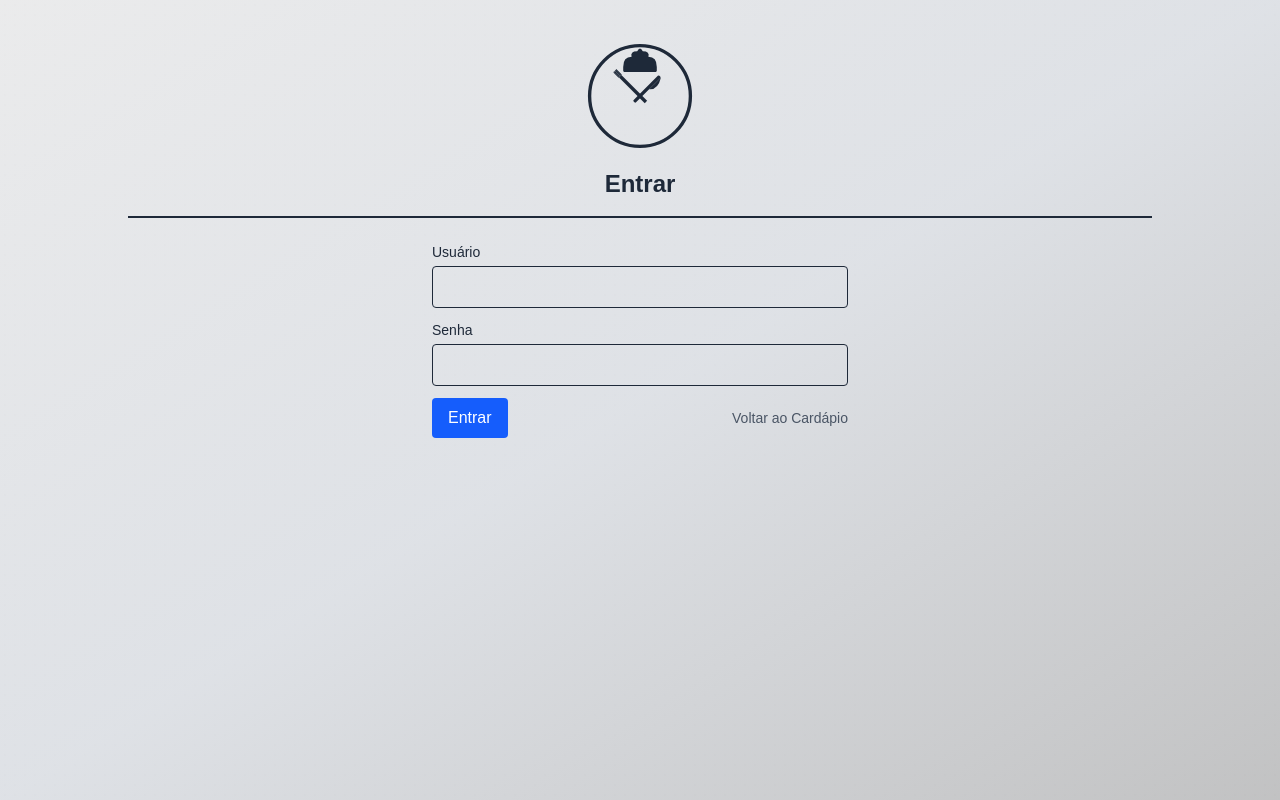
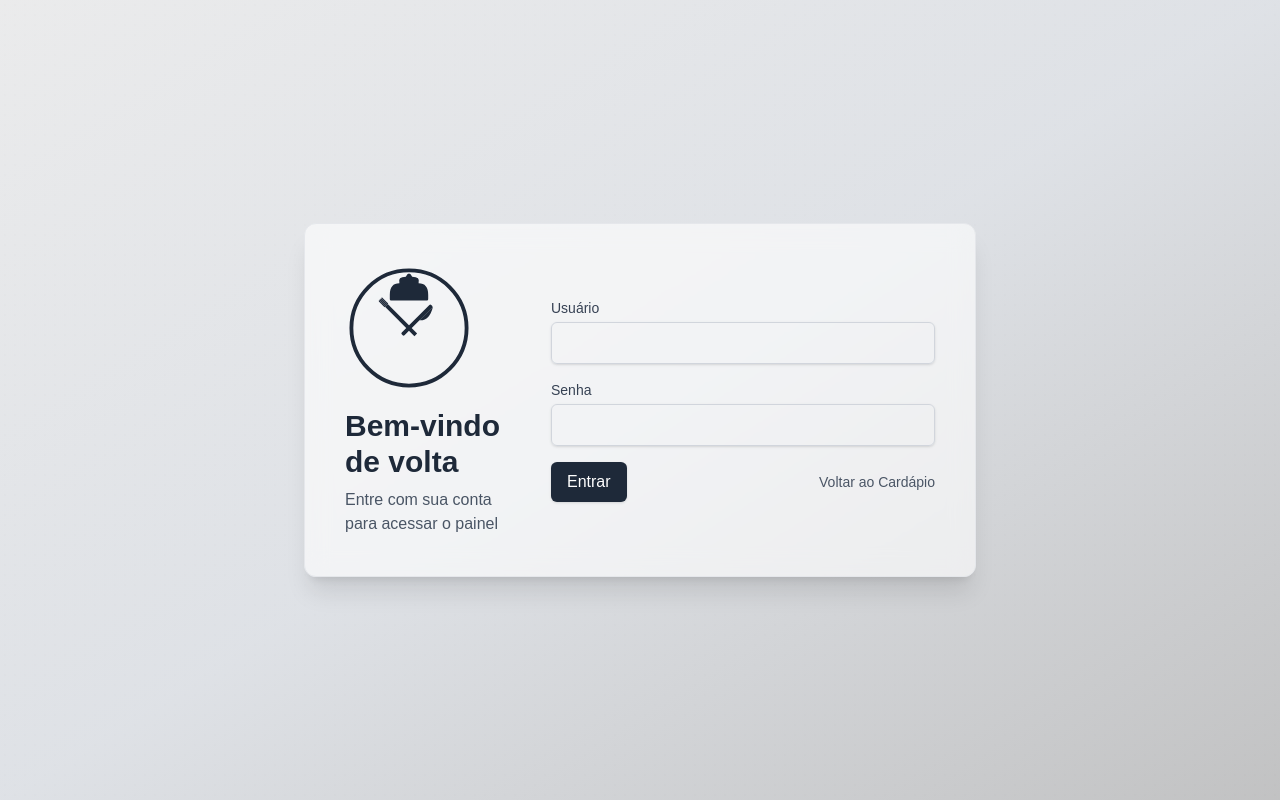
Before and after one commit to vinicius-pascoal/cardapio-digital, a Next.js app: page /login in a window 1280 px wide. Built offline with nearby package versions, Linux system fonts and the light colour scheme.

Commit message:
Redesign login page layout and styles
Updated the login page with a new layout using a centered card, improved form styling, and enhanced visual hierarchy. The form now uses more accessible labels, better spacing, and a modern look with a blurred background and shadowed card.

```diff
--- a/src/app/login/page.tsx
+++ b/src/app/login/page.tsx
@@ -42,50 +42,57 @@ export default function LoginPage() {
 
   return (
     <GraniteBackground>
-      <main className="flex flex-col items-center h-screen overflow-y-scroll overflow-x-hidden text-gray-800">
-        <Image
-          src={logo}
-          alt="Logo do Cardápio Digital"
-          className="w-28 h-28 mb-4 mt-10"
-          priority
-        />
-        <h2 className="text-2xl font-bold mb-4">Entrar</h2>
-        <div className="w-4/5 mb-6 border-gray-800 border-b-2 border-solid" />
-        <form onSubmit={handleSubmit} className="w-full max-w-md space-y-3 px-4">
+      <main className="flex items-center justify-center min-h-screen px-4 text-gray-800">
+        <div className="w-full max-w-2xl">
+          <div className="flex flex-col md:flex-row items-center gap-8 p-6 md:p-10 bg-white/60 backdrop-blur-md rounded-xl shadow-xl border border-gray-200">
+            <div className="flex-1 flex flex-col items-center md:items-start text-center md:text-left">
+              <Image src={logo} alt="Logo do Cardápio Digital" className="w-32 h-32 mb-4" priority />
+              <h2 className="text-3xl font-bold mb-2">Bem-vindo de volta</h2>
+              <p className="text-gray-600">Entre com sua conta para acessar o painel</p>
+            </div>
+
+            <div className="w-full md:w-96">
+              <form onSubmit={handleSubmit} className="space-y-4">
                 <div>
-            <label className="block text-sm mb-1">Usuário</label>
+                  <label htmlFor="username" className="block text-sm font-medium text-gray-700">Usuário</label>
                   <input
+                    id="username"
                     type="text"
                     value={username}
                     onChange={(e) => setUsername(e.target.value)}
                     required
-              className="w-full border rounded px-3 py-2"
+                    className="mt-1 block w-full rounded-md border border-gray-300 px-3 py-2 shadow-sm placeholder-gray-400 focus:outline-none focus:ring-2 focus:ring-[#1e2939]"
                   />
                 </div>
+
                 <div>
-            <label className="block text-sm mb-1">Senha</label>
+                  <label htmlFor="password" className="block text-sm font-medium text-gray-700">Senha</label>
                   <input
+                    id="password"
                     type="password"
                     value={password}
                     onChange={(e) => setPassword(e.target.value)}
                     required
-              className="w-full border rounded px-3 py-2"
+                    className="mt-1 block w-full rounded-md border border-gray-300 px-3 py-2 shadow-sm placeholder-gray-400 focus:outline-none focus:ring-2 focus:ring-[#1e2939]"
                   />
                 </div>
+
                 <div className="flex items-center justify-between">
                   <button
                     type="submit"
-              className="bg-blue-600 text-white px-4 py-2 rounded disabled:opacity-60"
+                    className="inline-flex items-center justify-center bg-[#1e2939] hover:bg-[#16202a] text-white px-4 py-2 rounded-md shadow"
                     disabled={loading}
                   >
                     {loading ? "Entrando..." : "Entrar"}
                   </button>
-            <a href="/" className="text-sm text-gray-600 hover:underline">
-              Voltar ao Cardápio
-            </a>
+                  <a href="#" className="text-sm text-gray-600 hover:underline">Voltar ao Cardápio</a>
                 </div>
+
                 {error && <p className="text-red-600 text-sm">{error}</p>}
               </form>
+            </div>
+          </div>
+        </div>
       </main>
     </GraniteBackground>
   );
```
Lines whose indentation alone changed are shown as unchanged.
